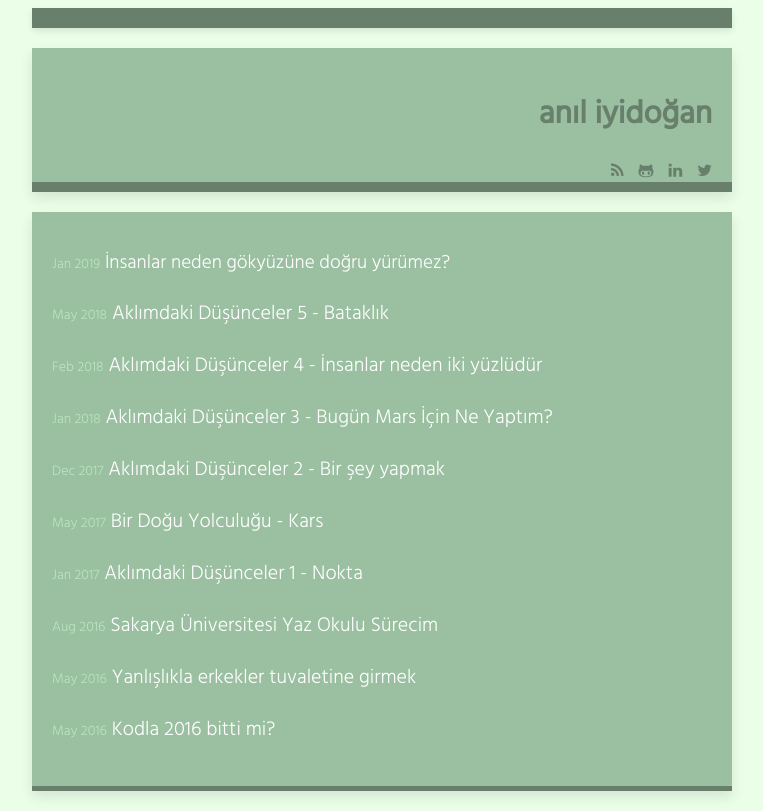
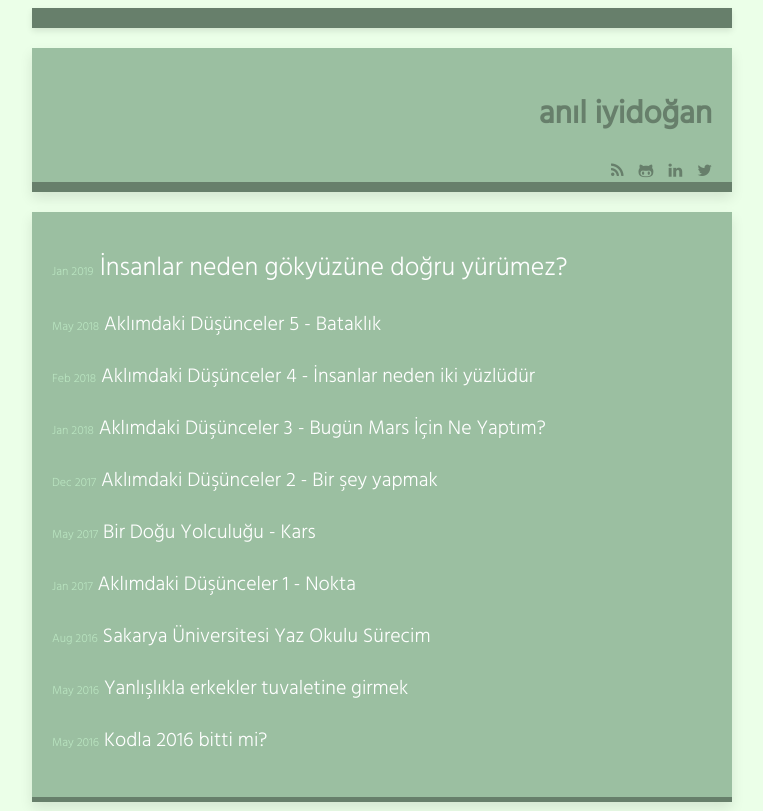
Before and after one commit to aniliyidogan/aniliyidogan.github.io, a Jekyll site: the page built from index.html, in a window 1280 px wide. Shown: the top 811 px of the page, without its empty margins (258-1021 px from the left). Built offline with Jekyll 4.4.1, drawn with Linux system fonts in a browser that asks for light colours; nearby versions of some CDN libraries; grey boxes are pictures that could not be loaded.

Commit message:
Update css

```diff
--- a/css/style.scss
+++ b/css/style.scss
@@ -156,7 +156,7 @@ iframe{
 				font-size: 20px;
 
 				@media (max-width: $screen-sm-min) {
-					font-size: 14px;
+					font-size: 12px;
 				}
 
 				a:hover {
@@ -164,7 +164,7 @@ iframe{
 				}
 
 				small {
-					font-size: 14px;
+					font-size: 12px;
 					margin-top: -10px;
 					padding-top: 0px;
 					color: $one;
@@ -172,7 +172,11 @@ iframe{
 			}
 
 			li:nth-of-type(1) {
-				font-size: 120%;
+				font-size: 26px;
+
+				@media (max-width: $screen-sm-min) {
+					font-size: 16px;
+				}
 			}
 		}
 
```
